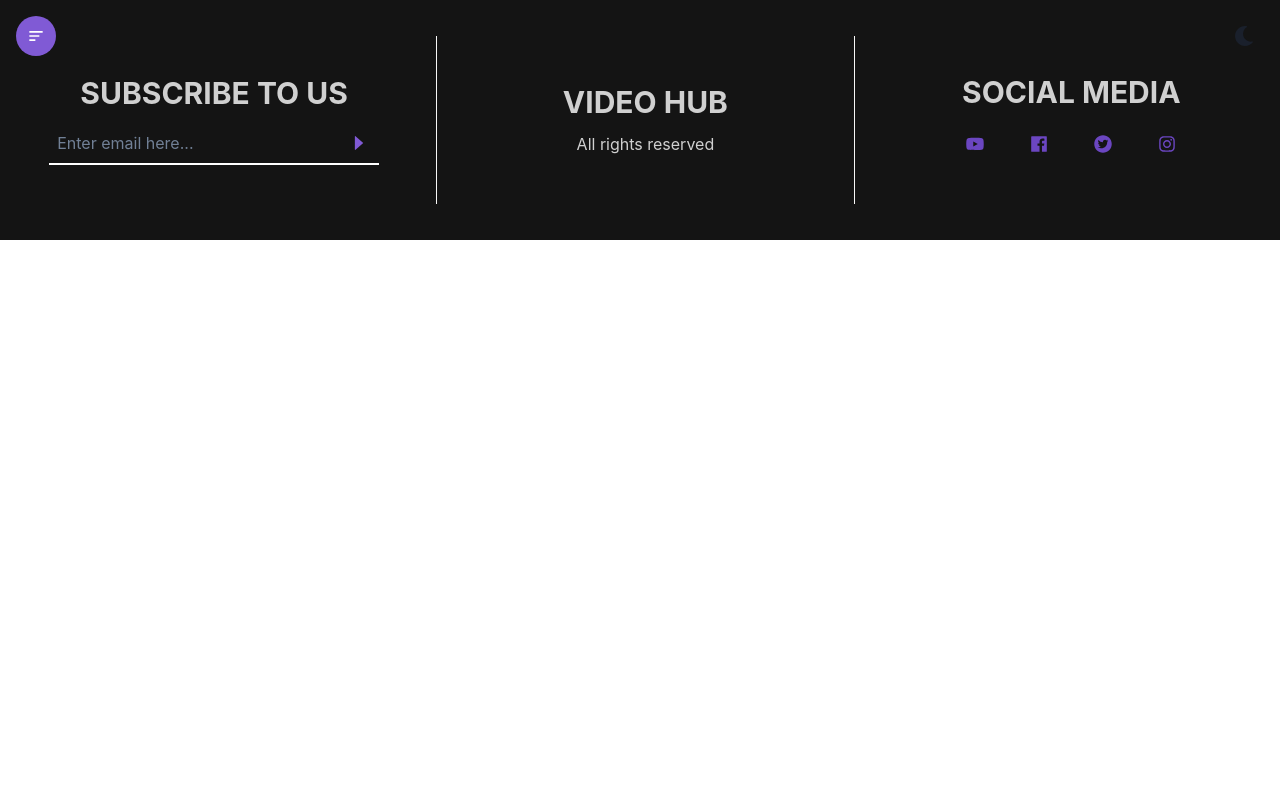
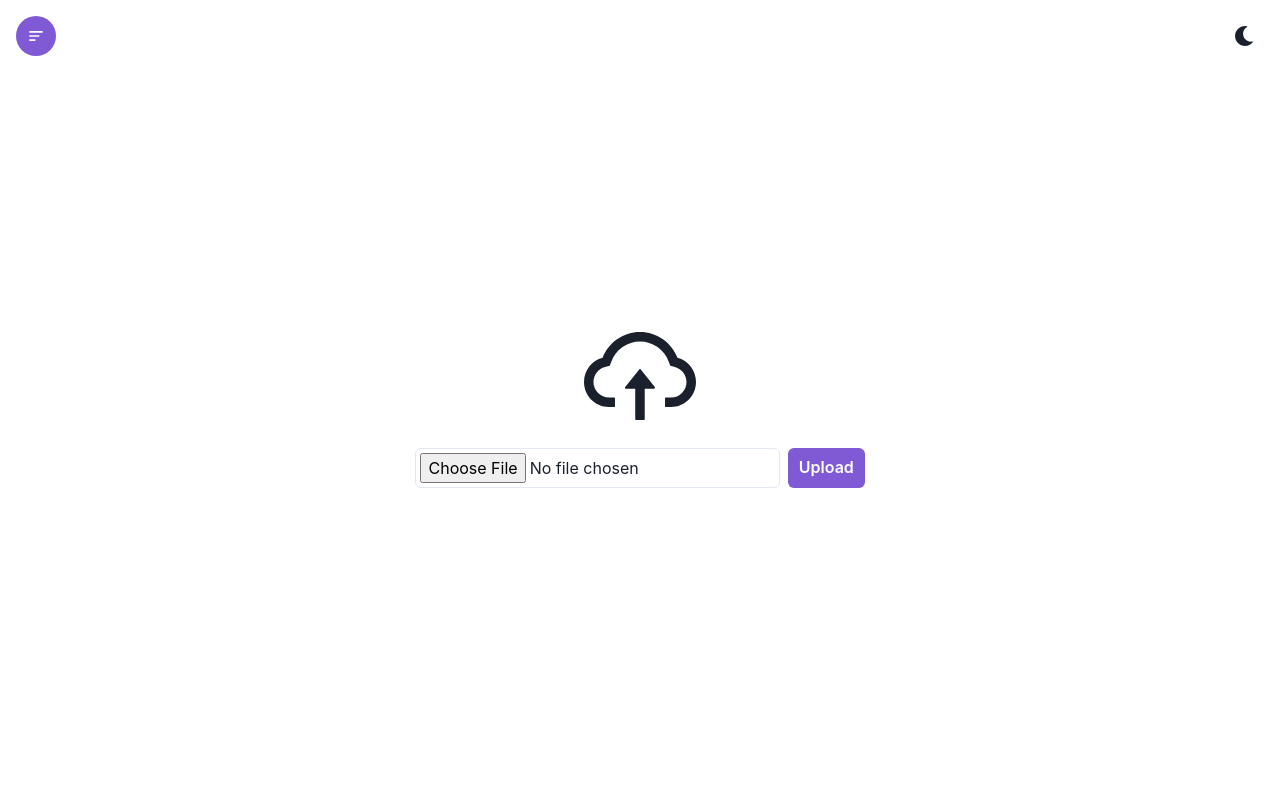
Before and after one commit to IDayanandJagtap/react-learn-chakra-project-2, a React (Create React App) app: page /upload in a window 1280 px wide. Shown: the top 800 px of the page. Built offline with nearby package versions, Linux system fonts and the light colour scheme.

Commit message:
Add upload component

```diff
--- a/src/App.js
+++ b/src/App.js
@@ -5,6 +5,7 @@ import Header from './components/Header';
 import Home from './components/Home';
 import Footer from './components/Footer'
 import Videos from './components/Videos';
+import Upload from './components/Upload';
 
 function App() {
   return (
@@ -15,6 +16,7 @@ function App() {
       <Routes>
         <Route path='/' element={<Home />}></Route>
         <Route path='/videos' element={<Videos />}></Route>
+        <Route path='/upload' element={<Upload />}></Route>
       </Routes>
       <Footer />
     </BrowserRouter>
--- /dev/null
+++ b/src/components/Upload.js
@@ -0,0 +1,22 @@
+import React from 'react'
+import { Container, VStack, Input, HStack, Button } from '@chakra-ui/react'
+import { AiOutlineCloudUpload } from 'react-icons/ai'
+
+const Upload = () => {
+  return (
+    <Container maxW={'container.lg'}h={'100vh'} >
+      <VStack justifyContent={'center'} h={'full'}>
+        <AiOutlineCloudUpload size={'10vmax'} color={'purple.500'}></AiOutlineCloudUpload>
+        <form action={''} >
+        <HStack>
+            <Input type={'file'} p={'1'}/>
+            <Button colorScheme={'purple'} variant={'solid'} type={'submit'}>Upload</Button>
+        </HStack>
+        </form>
+
+      </VStack>
+    </Container>
+  )
+}
+
+export default Upload
```
Also changed, not shown: src/components/Login.js (added), src/components/Signup.js (added).
